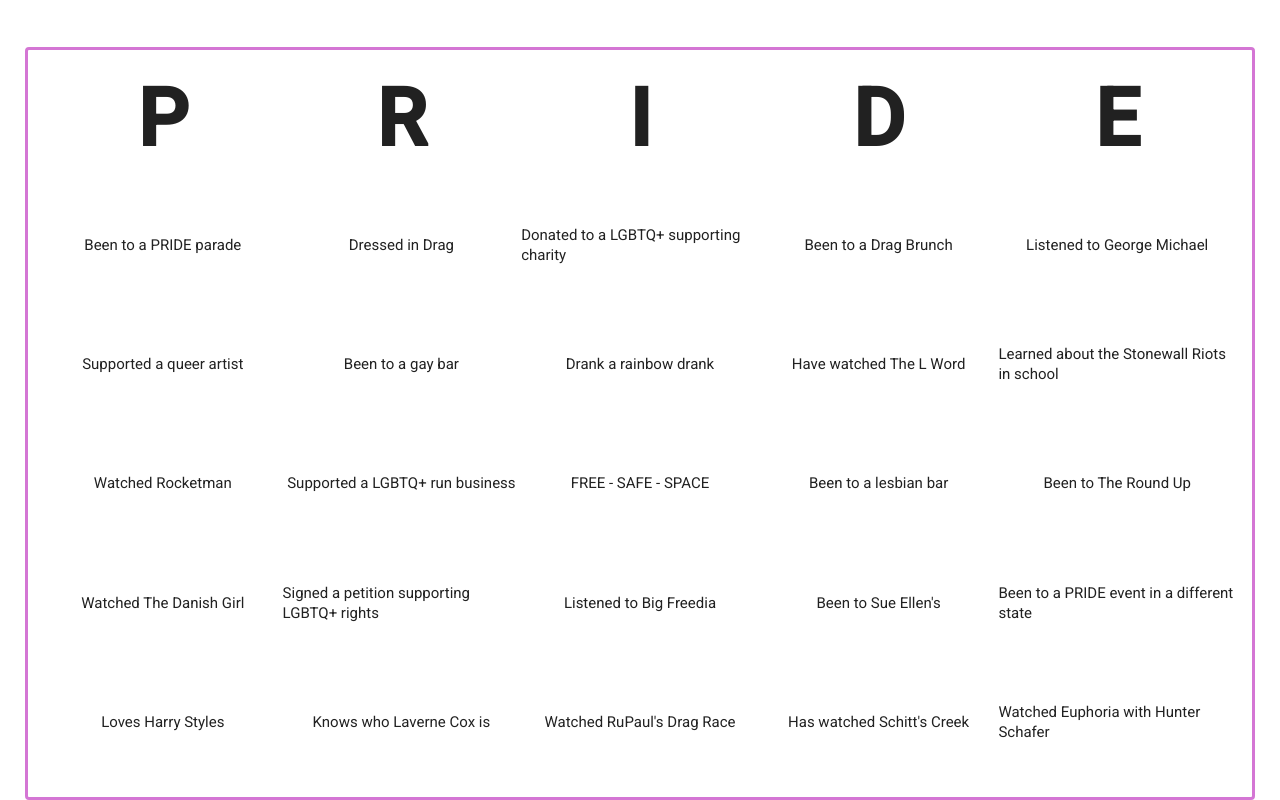
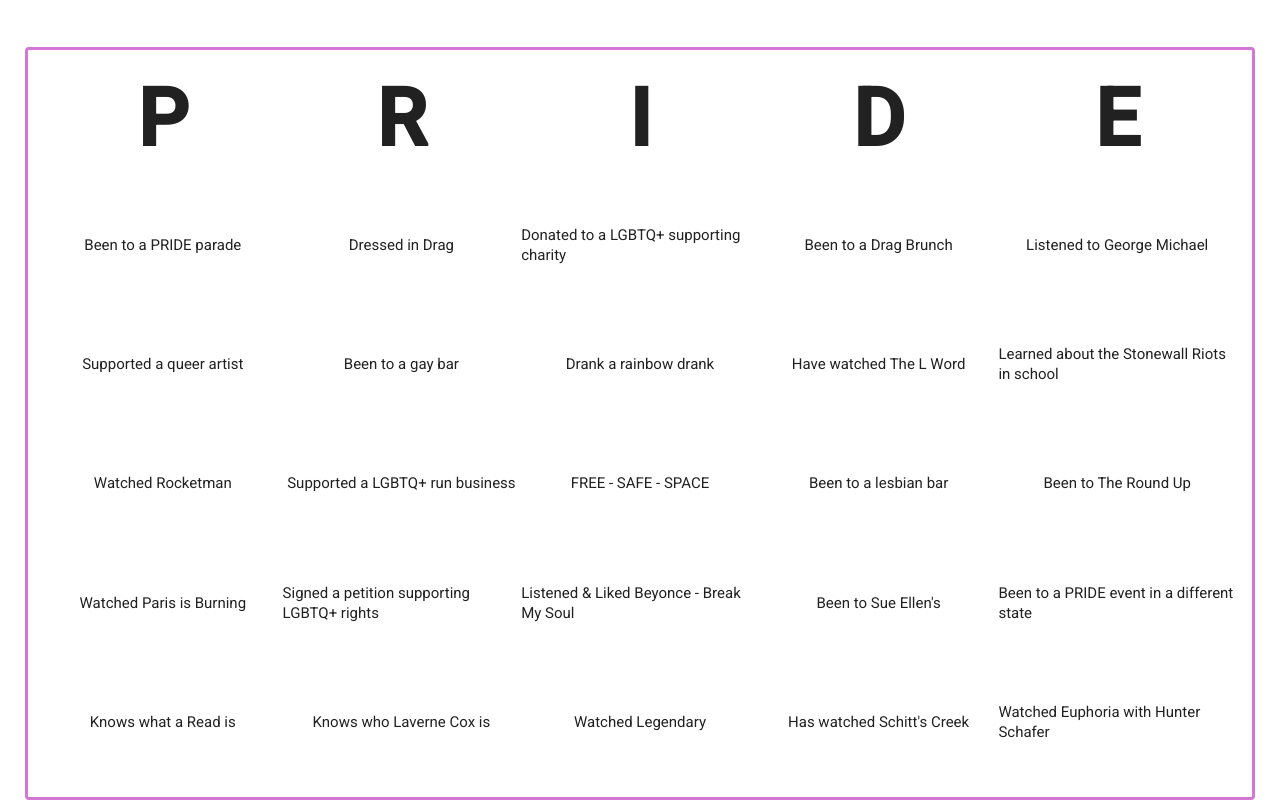
Before and after one commit to gracejansen227/pride_bingo, an Angular app: page / in a window 1280 px wide. Shown: the part 546-1346 px from the top of the page. Built offline with nearby package versions, Linux system fonts and the light colour scheme.

Commit message:
Updated data for 2022 pride

```diff
--- a/src/data/data.ts
+++ b/src/data/data.ts
@@ -14,14 +14,14 @@
   'FREE - SAFE - SPACE',
   'Been to a lesbian bar',
   'Been to The Round Up',
-  'Watched The Danish Girl',
+  'Watched Paris is Burning',
   'Signed a petition supporting LGBTQ+ rights',
-  'Listened to Big Freedia',
+  'Listened & Liked  Beyonce - Break My Soul',
   `Been to Sue Ellen's`,
   'Been to a PRIDE event in a different state',
-  'Loves Harry Styles',
+  'Knows what a Read is',
   'Knows who Laverne Cox is',
-  `Watched RuPaul's Drag Race`,
+  `Watched Legendary`,
   `Has watched Schitt's Creek`,
   'Watched Euphoria with Hunter Schafer',
 ];
```
